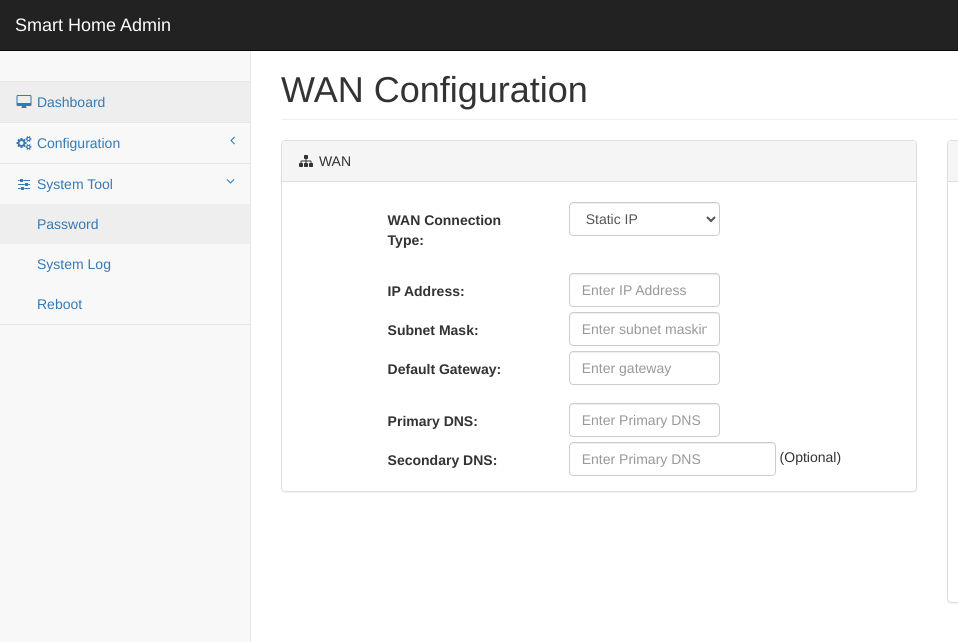
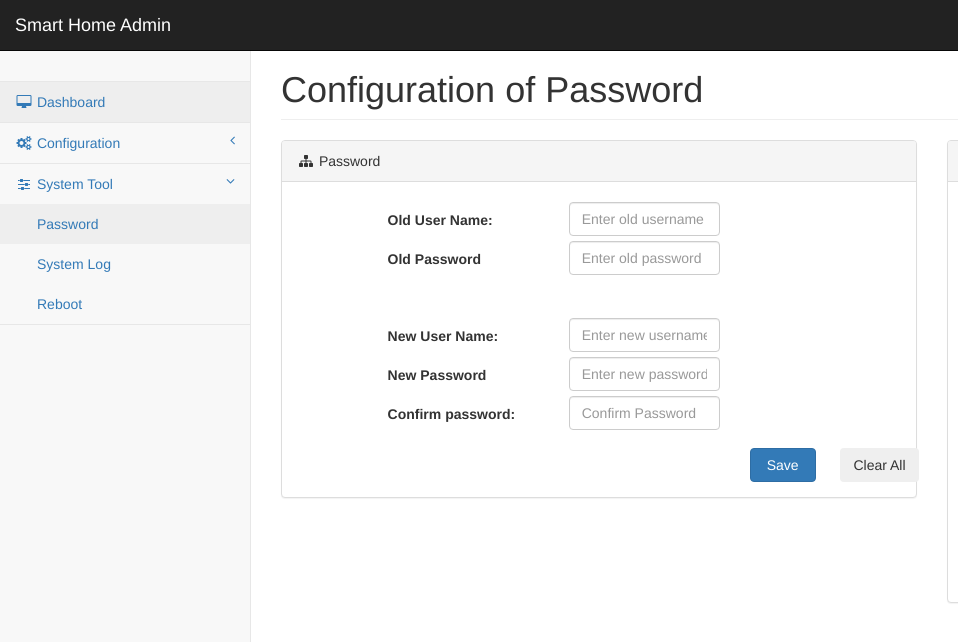
Before and after one commit to AbhideepRND/SmartHomePrototype, a plain HTML site: page pages/password.html in a window 1280 px wide. Shown: the top 642 px of the page, 0-958 px from the left. Drawn offline with Linux system fonts and the light colour scheme.

Commit message:
Changes to file

```diff
--- a/pages/password.html
+++ b/pages/password.html
@@ -115,7 +115,7 @@
             <div id="page-wrapper">
                 <div class="row">
                     <div class="col-lg-12">
-                        <h1 class="page-header">WAN Configuration</h1>
+                        <h1 class="page-header">Configuration of Password</h1>
                     </div>
                     <!-- /.col-lg-12 -->
                 </div>
@@ -123,64 +123,58 @@
                     <div class="col-lg-8">
                         <div class="panel panel-default">
                             <div class="panel-heading">
-                                <i class="fa fa-sitemap fa-fw"></i> WAN
+                                <i class="fa fa-sitemap fa-fw"></i> Password
                             </div>
                             <!-- /.panel-heading -->
                             <div class="panel-body">
                                 <div class="application-form row">
                                     <div class="col-xs-4">
-                                        <label>WAN Connection Type:</label>
+                                        <label>Old User Name:</label>
                                     </div>
                                     <div class="col-xs-4">
-                                        <select class="form-control">
-                                            <option value="STATIC">Static IP</option>
-                                            <option value="DYNAMIC">Dynamic IP</option>
-                                        </select>
+                                        <input class="form-control" placeholder="Enter old username">
+                                    </div>
+                                </div>
+                                <div class="application-form row">
+                                    <div class="col-xs-4">
+                                        <label>Old Password</label>
+                                    </div>
+                                    <div class="col-xs-4">
+                                        <input type="password" class="form-control" placeholder="Enter old password">
+                                    </div>
+                                </div>
+                                <div class="gap">&nbsp;</div>
+                                <div class="application-form row">
+                                    <div class="col-xs-4">
+                                        <label>New User Name:</label>
+                                    </div>
+                                    <div class="col-xs-4">
+                                        <input class="form-control" placeholder="Enter new username">
+                                    </div>
+                                </div>
+                                <div class="application-form row">
+                                    <div class="col-xs-4">
+                                        <label>New Password</label>
+                                    </div>
+                                    <div class="col-xs-4">
+                                        <input type="password" class="form-control" placeholder="Enter new password">
+                                    </div>
+                                </div>
+                                <div class="application-form row">
+                                    <div class="col-xs-4">
+                                        <label>Confirm password:</label>
+                                    </div>
+                                    <div class="col-xs-4">
+                                        <input type="password" class="form-control" placeholder="Confirm Password">
                                     </div>
                                 </div>
                                 <div class="gap"></div>
                                 <div class="application-form row">
-                                    <div class="col-xs-4">
-                                        <label>IP Address:</label>
+                                    <div class="col-xs-2 col-md-push-8">
+                                        <button class="btn btn-primary">&nbsp;Save&nbsp;</button>
                                     </div>
-                                    <div class="col-xs-4">
-                                        <input class="form-control" placeholder="Enter IP Address">
-                                    </div>
-                                </div>
-                                <div class="application-form row">
-                                    <div class="col-xs-4">
-                                        <label>Subnet Mask:</label>
-                                    </div>
-                                    <div class="col-xs-4">
-                                        <input class="form-control" placeholder="Enter subnet masking">
-                                    </div>
-                                </div>
-                                <div class="application-form row">
-                                    <div class="col-xs-4">
-                                        <label>Default Gateway:</label>
-                                    </div>
-                                    <div class="col-xs-4">
-                                        <input class="form-control" placeholder="Enter gateway">
-                                    </div>
-                                </div>
-                                <div class="gap"></div>
-                                <div class="application-form row">
-                                    <div class="col-xs-4">
-                                        <label>Primary DNS:</label>
-                                    </div>
-                                    <div class="col-xs-4">
-                                        <input class="form-control" placeholder="Enter Primary DNS">
-                                    </div>
-                                </div>
-                                <div class="application-form row">
-                                    <div class="col-xs-4">
-                                        <label>Secondary DNS:</label>
-                                    </div>
-                                    <div class="col-xs-8" >
-                                        <div style="float: left;">
-                                            <input class="form-control" placeholder="Enter Primary DNS"/>
-                                        </div>
-                                        <div style="float: left;padding-top:5px;"> &nbsp;(Optional)</div>
+                                    <div class="col-xs-2 col-md-push-8">
+                                        <button class="btn btn-secondary">Clear All</button>
                                     </div>
                                 </div>
                             </div>
```
Also changed, not shown: pages/network.html (+9 -0 lines), pages/reboot.html (+6 -52 lines).
